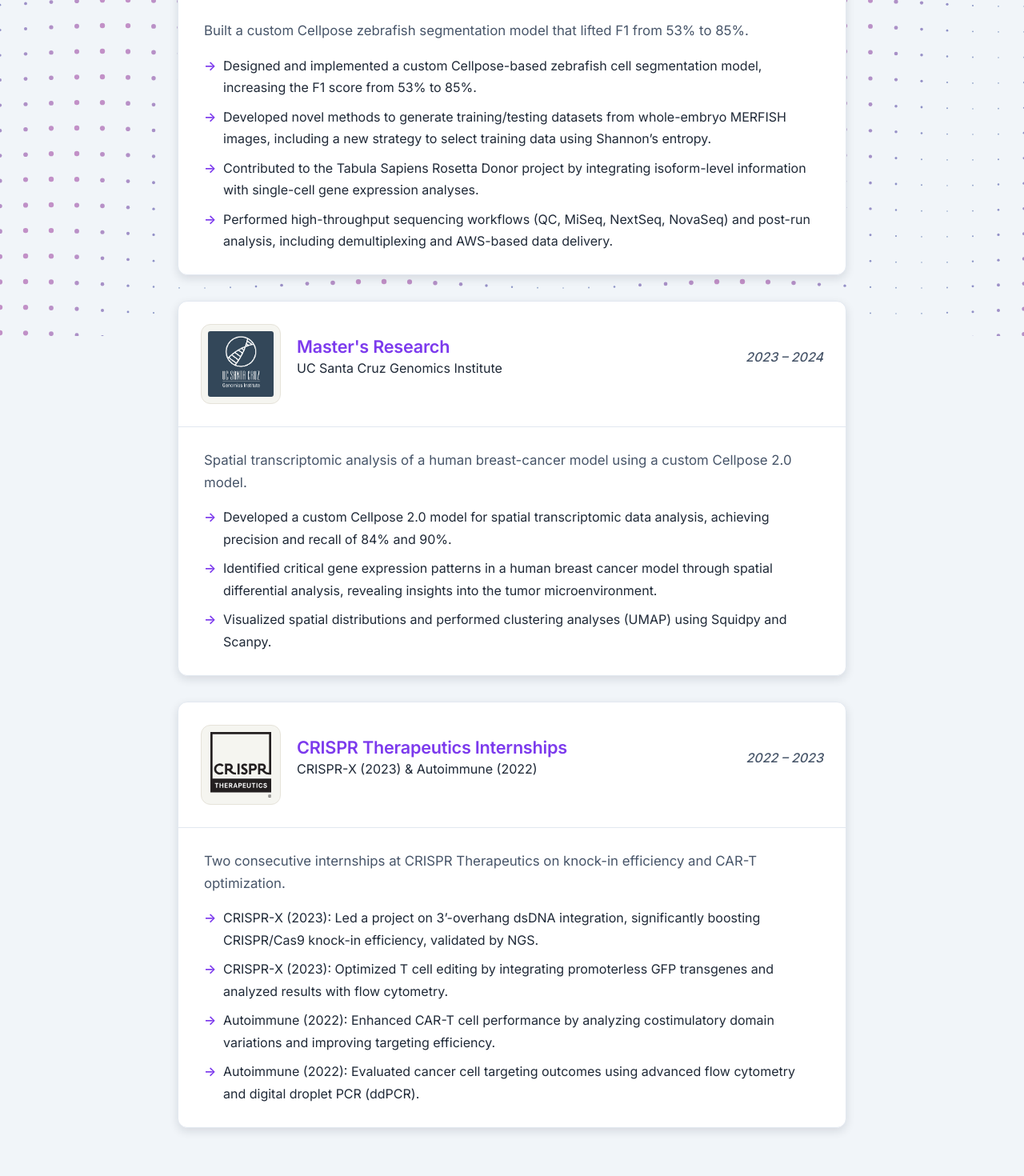
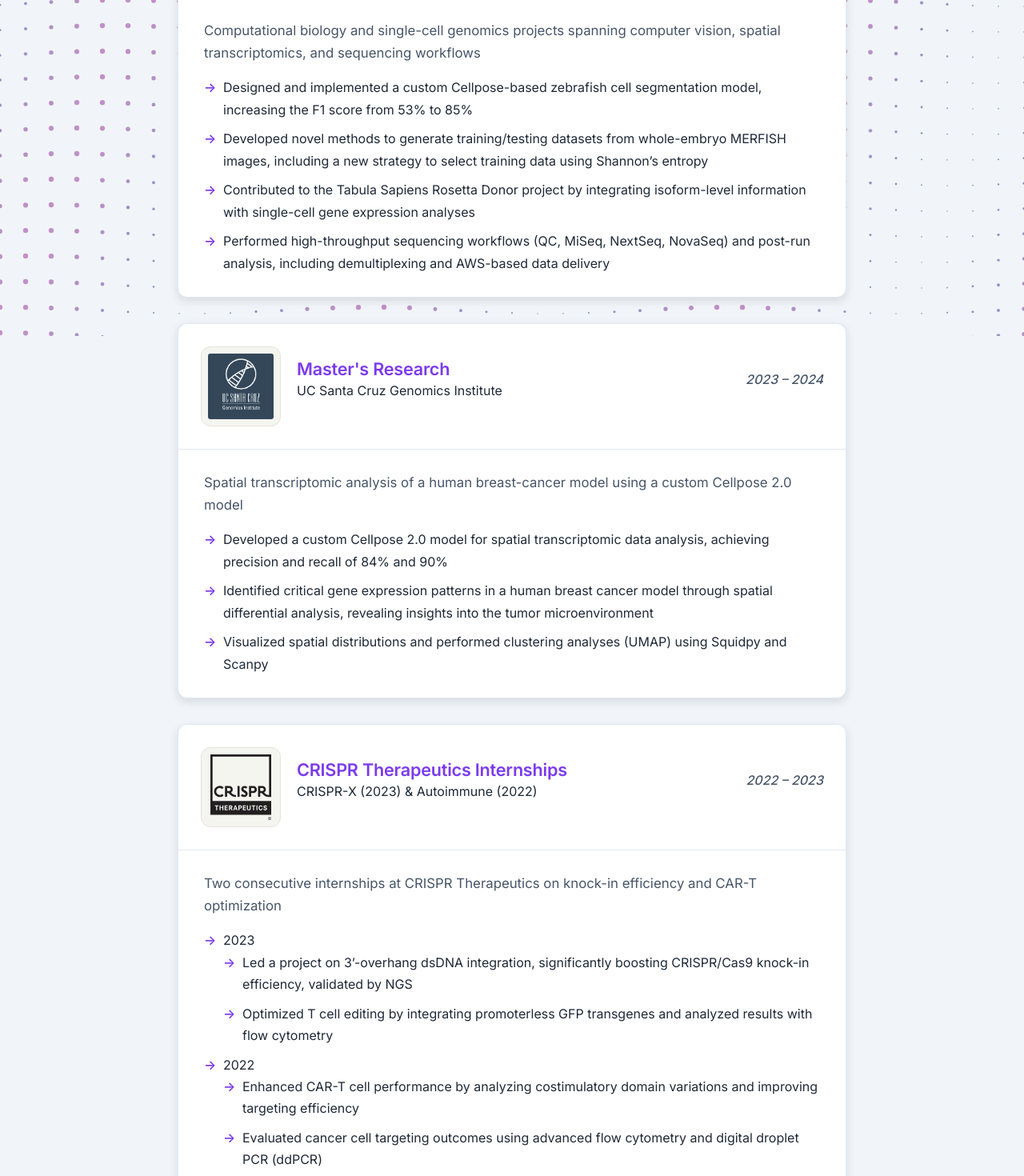
Before and after one commit to roni-altshuler/personal_website, a Next.js app: page /work-experience in a window 1280 px wide. Shown: the part 380-1850 px from the top of the page at 80% size. Built offline with nearby package versions, Linux system fonts and the light colour scheme.

Commit message:
Updated wording

```diff
--- a/src/app/contact/page.js
+++ b/src/app/contact/page.js
@@ -29,7 +29,7 @@ export default function Contact() {
         Get in touch
       </FadeUp>
       <FadeUp delay={0.1} as="p" className="mb-10 text-center text-base text-text">
-        Best ways to reach me. Happy to chat about research, internships, or collaborations.
+        Best ways to reach me. Happy to chat about research, internships, or collaborations
       </FadeUp>
 
       <FadeUp delay={0.2}>
--- a/src/app/resume/page.js
+++ b/src/app/resume/page.js
@@ -22,7 +22,7 @@ export default function Resume() {
     <div className={styles.container}>
       <FadeUp as="h1" className={styles.pageTitle}>Resume</FadeUp>
       <FadeUp delay={0.1} as="p" className={styles.tagline}>
-        A concise overview of my education, experience, and skills.
+        A concise overview of my education, experience, and skills
       </FadeUp>
 
       <div className={styles.actions}>
--- a/src/app/skills/page.js
+++ b/src/app/skills/page.js
@@ -10,7 +10,7 @@ export default function Skills() {
       </FadeUp>
       <FadeUp delay={0.1} as="p" className="mx-auto mb-10 max-w-2xl text-center text-base text-text">
         A snapshot of the techniques, languages, and tools I work with across the bench
-        and the terminal.
+        and the terminal
       </FadeUp>
 
       <div className="grid grid-cols-1 gap-6 md:grid-cols-3">
--- a/src/app/work-experience/page.js
+++ b/src/app/work-experience/page.js
@@ -6,9 +6,22 @@ import styles from './work-experience.module.css';
 function Bullets({ entry }) {
   return (
     <ul>
-      {entry.bullets.map((b, i) => (
-        <li key={i}>{b}</li>
-      ))}
+      {entry.bullets.map((b, i) => {
+        if (Array.isArray(b)) {
+          const [label, ...sub] = b;
+          return (
+            <li key={i}>
+              {label}
+              <ul>
+                {sub.map((s, j) => (
+                  <li key={j}>{s}</li>
+                ))}
+              </ul>
+            </li>
+          );
+        }
+        return <li key={i}>{b}</li>;
+      })}
     </ul>
   );
 }
--- a/src/data/research.js
+++ b/src/data/research.js
@@ -12,10 +12,10 @@ export const RESEARCH = [
     logoAlt: 'Technion Logo',
     link: 'https://www.ronharellab.com/',
     summary:
-      'First-year PhD student in the Ron-Harel Lab studying immunometabolism and aging.',
+      'First-year PhD student in the Ron-Harel Lab studying immunometabolism and aging',
     bullets: [
-      'Graduate Researcher in the Ron-Harel Lab.',
-      'Focus: ImmunoMetabolism & Aging.',
+      'Graduate Researcher in the Ron-Harel Lab',
+      'Focus: ImmunoMetabolism & Aging',
     ],
   },
   {
@@ -28,12 +28,12 @@ export const RESEARCH = [
     logoAlt: 'CZ Biohub SF Logo',
     link: 'https://biohub.org/genomics/',
     summary:
-      'Built a custom Cellpose zebrafish segmentation model that lifted F1 from 53% to 85%.',
+      'Computational biology and single-cell genomics projects spanning computer vision, spatial transcriptomics, and sequencing workflows',
     bullets: [
-      'Designed and implemented a custom Cellpose-based zebrafish cell segmentation model, increasing the F1 score from 53% to 85%.',
-      'Developed novel methods to generate training/testing datasets from whole-embryo MERFISH images, including a new strategy to select training data using Shannon’s entropy.',
-      'Contributed to the Tabula Sapiens Rosetta Donor project by integrating isoform-level information with single-cell gene expression analyses.',
-      'Performed high-throughput sequencing workflows (QC, MiSeq, NextSeq, NovaSeq) and post-run analysis, including demultiplexing and AWS-based data delivery.',
+      'Designed and implemented a custom Cellpose-based zebrafish cell segmentation model, increasing the F1 score from 53% to 85%',
+      'Developed novel methods to generate training/testing datasets from whole-embryo MERFISH images, including a new strategy to select training data using Shannon’s entropy',
+      'Contributed to the Tabula Sapiens Rosetta Donor project by integrating isoform-level information with single-cell gene expression analyses',
+      'Performed high-throughput sequencing workflows (QC, MiSeq, NextSeq, NovaSeq) and post-run analysis, including demultiplexing and AWS-based data delivery',
     ],
   },
   {
@@ -46,11 +46,11 @@ export const RESEARCH = [
     logoAlt: 'UCSC Genomics Institute Logo',
     link: 'https://cglgenomics.ucsc.edu/',
     summary:
-      'Spatial transcriptomic analysis of a human breast-cancer model using a custom Cellpose 2.0 model.',
+      'Spatial transcriptomic analysis of a human breast-cancer model using a custom Cellpose 2.0 model',
     bullets: [
-      'Developed a custom Cellpose 2.0 model for spatial transcriptomic data analysis, achieving precision and recall of 84% and 90%.',
-      'Identified critical gene expression patterns in a human breast cancer model through spatial differential analysis, revealing insights into the tumor microenvironment.',
-      'Visualized spatial distributions and performed clustering analyses (UMAP) using Squidpy and Scanpy.',
+      'Developed a custom Cellpose 2.0 model for spatial transcriptomic data analysis, achieving precision and recall of 84% and 90%',
+      'Identified critical gene expression patterns in a human breast cancer model through spatial differential analysis, revealing insights into the tumor microenvironment',
+      'Visualized spatial distributions and performed clustering analyses (UMAP) using Squidpy and Scanpy',
     ],
   },
   {
@@ -63,10 +63,8 @@ export const RESEARCH = [
     logoAlt: 'UCSC Baskin Engineering Logo',
     link: 'https://engineering.ucsc.edu/',
     summary:
-      'Thesis: Spatial Transcriptomic Analysis of Cell Type Distribution and Gene Expression Patterns in a Human Breast Cancer Model.',
-    bullets: [
-      'Thesis: Spatial Transcriptomic Analysis of Cell Type Distribution and Gene Expression Patterns in a Human Breast Cancer Model.',
-    ],
+      'Thesis: Spatial Transcriptomic Analysis of Cell Type Distribution and Gene Expression Patterns in a Human Breast Cancer Model',
+    bullets: []
   },
   {
     id: 'internships',
@@ -78,12 +76,18 @@ export const RESEARCH = [
     logoAlt: 'CRISPR Therapeutics Logo',
     link: 'https://crisprtx.com/focus-areas/crispr-x',
     summary:
-      'Two consecutive internships at CRISPR Therapeutics on knock-in efficiency and CAR-T optimization.',
+      'Two consecutive internships at CRISPR Therapeutics on knock-in efficiency and CAR-T optimization',
     bullets: [
-      'CRISPR-X (2023): Led a project on 3’-overhang dsDNA integration, significantly boosting CRISPR/Cas9 knock-in efficiency, validated by NGS.',
-      'CRISPR-X (2023): Optimized T cell editing by integrating promoterless GFP transgenes and analyzed results with flow cytometry.',
-      'Autoimmune (2022): Enhanced CAR-T cell performance by analyzing costimulatory domain variations and improving targeting efficiency.',
-      'Autoimmune (2022): Evaluated cancer cell targeting outcomes using advanced flow cytometry and digital droplet PCR (ddPCR).',
+      [
+        '2023',
+        'Led a project on 3’-overhang dsDNA integration, significantly boosting CRISPR/Cas9 knock-in efficiency, validated by NGS',
+        'Optimized T cell editing by integrating promoterless GFP transgenes and analyzed results with flow cytometry',
+      ],
+      [
+        '2022',
+        'Enhanced CAR-T cell performance by analyzing costimulatory domain variations and improving targeting efficiency',
+        'Evaluated cancer cell targeting outcomes using advanced flow cytometry and digital droplet PCR (ddPCR)',
+      ],
     ],
   },
   {
@@ -95,8 +99,8 @@ export const RESEARCH = [
     logo: '/logo/UC_Santa_Cruz_Baskin_Engineering_logo.svg',
     logoAlt: 'UCSC Baskin Engineering Logo',
     link: 'https://engineering.ucsc.edu/',
-    summary: 'Honors: Dean’s Honors List (2021, 2022, 2023).',
-    bullets: ['Honors: Dean’s Honors List (2021, 2022, 2023).'],
+    summary: 'Honors: Dean’s Honors List (2021, 2022, 2023)',
+    bullets: [],
   },
 ];
 
```
